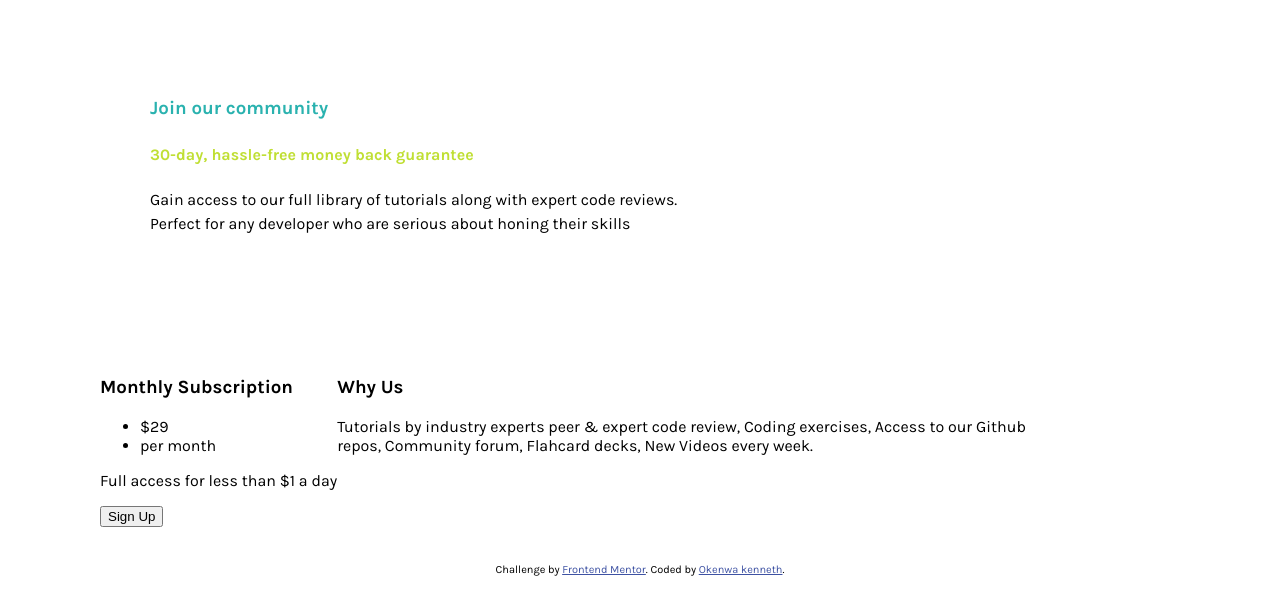
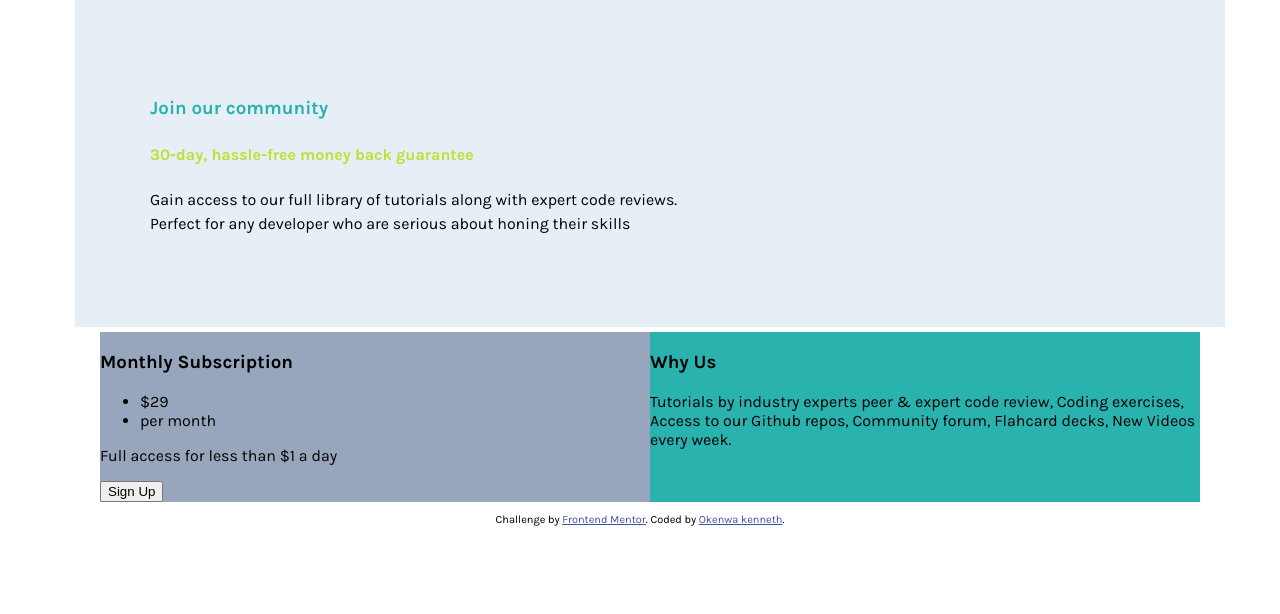
Before and after one commit to Anekenonso/Responsive-single-webpage, a plain HTML site: page index.html in a window 1280 px wide. Drawn offline with Linux system fonts and the light colour scheme.

Commit message:
worked on the lower component

```diff
--- a/index.html
+++ b/index.html
@@ -25,13 +25,13 @@
     <div class="container">
       <div class="community">
         <div class="contents">
-        <h3>Join our community</h3>
-        <h4>30-day, hassle-free money back guarantee</h4>
-        <p>
-          Gain access to our full library of tutorials along with expert code
-          reviews. <br> Perfect for any developer who are serious about honing their
-          skills
-        </p>
+          <h3>Join our community</h3>
+          <h4>30-day, hassle-free money back guarantee</h4>
+          <p>
+            Gain access to our full library of tutorials along with expert code
+            reviews. <br />
+            Perfect for any developer who are serious about honing their skills
+          </p>
         </div>
       </div>
 
--- a/style.css
+++ b/style.css
@@ -13,18 +13,23 @@ body, html{
     padding: 0 25px;
     margin: 0 25px;
     box-sizing: border-box;
-    max-width: 1100px;
+    max-width: 90%;
 }
 
 /* Community styling */
 
 .container .community{
+    background: hsl(204, 43%, 93%);
+    width: 100%;
+    max-width: 1100px;
     margin: 0 25px 5px 25px;
     padding: 25px;
     justify-content: center;
 }
 
 .community .contents{
+    width: 100%;
+    max-width: 1100px;
     margin: 25px;
     padding: 25px;
     justify-content: center;
@@ -44,12 +49,32 @@ body, html{
 /* Grid Box Styling*/
 
 .container .grid-box{
-    display: grid;
-    grid-template-columns: auto auto;
-    margin: 0 25px 5px 25px;
-    padding: 25px;
+    display: flex;
+    flex-direction: row;
+    width: 100%;
+    max-width: 1100px;
+    margin: 0 25px;
+    padding: 0 25px;
     justify-content: center;
 }
+
+.grid-box .subscription {
+    width: 50%;
+    max-width: 550px;
+    margin: 0;
+    padding: 0;
+    background: hsl(218, 22%, 67%);
+
+}
+
+.grid-box .why-us{
+    width: 50%;
+    max-width: 550px;
+    margin: 0;
+    padding: 0;
+    background: hsl(179, 62%, 43%);
+}
+
 
 
 .attribution { font-size: 11px; text-align: center; }
```
